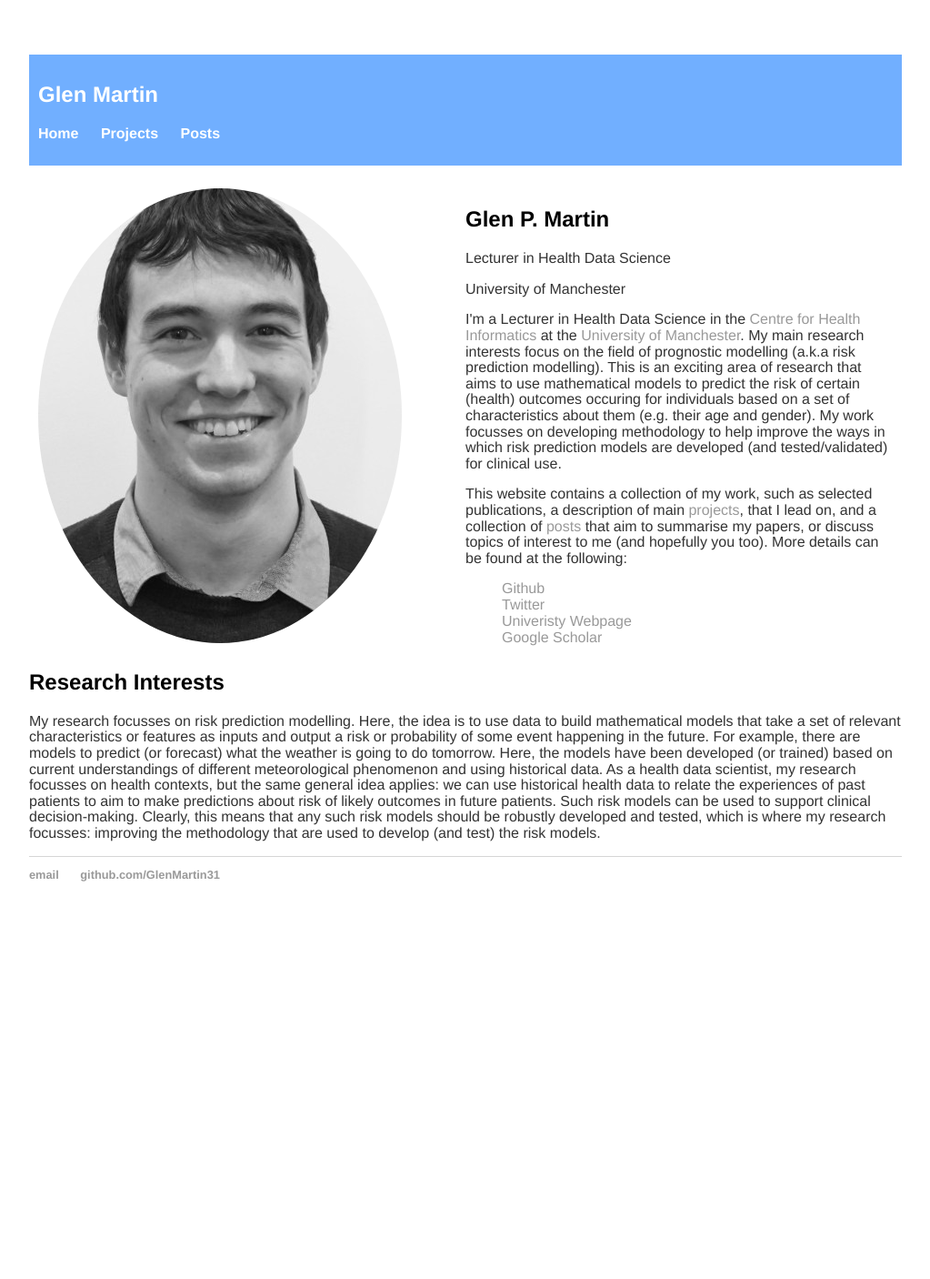
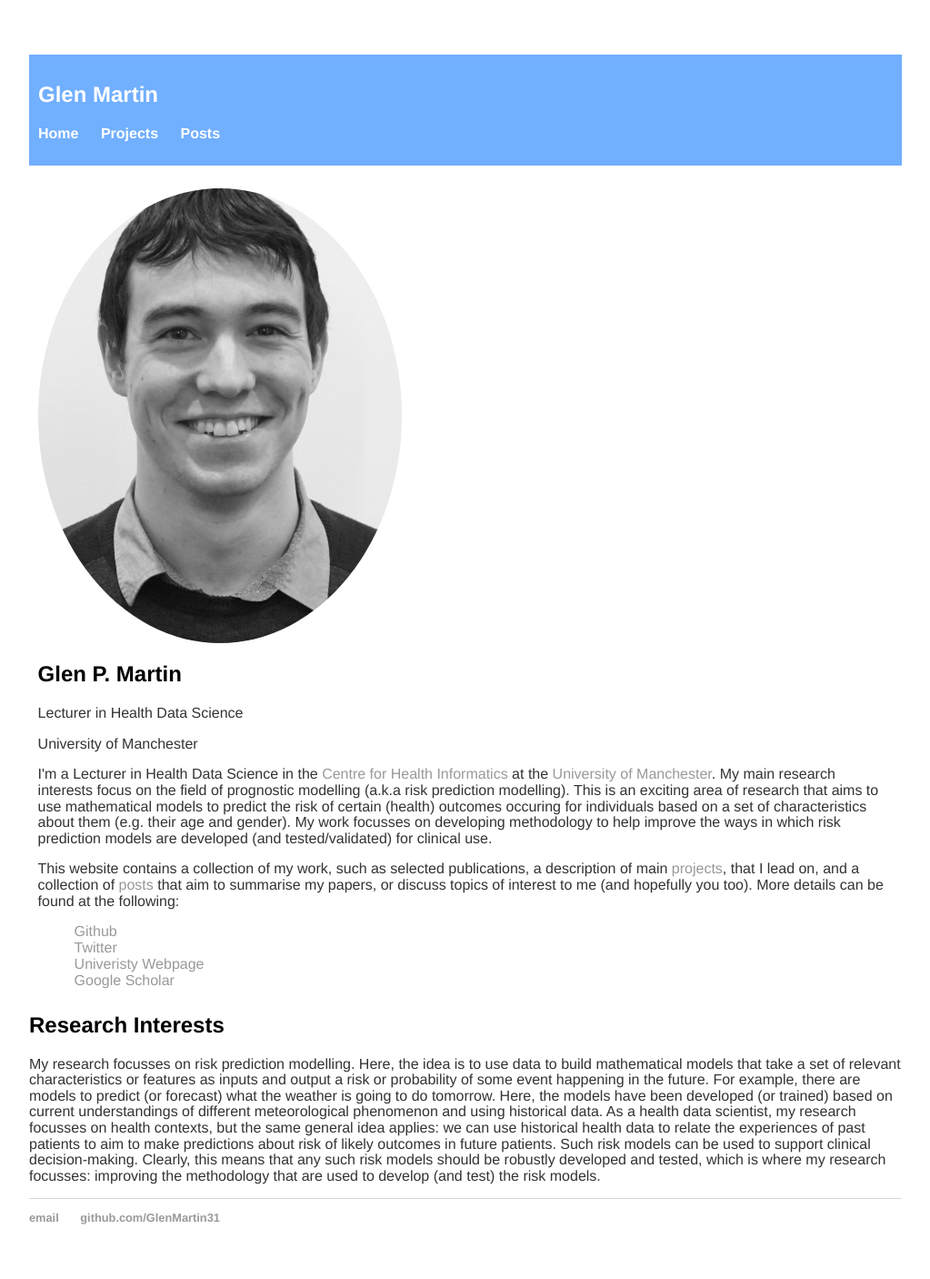
Before and after one commit to GlenMartin31/GlenMartin31.github.io, a Jekyll site: the page built from index.html, in a window 1280 px wide. Shown: the whole page at 91% size, without its empty margins (128-1151 px from the left). Built offline with Jekyll 4.4.1, drawn with Linux system fonts in a browser that asks for light colours; before the commit the page ends 1029 px from its top, so only the background shows below that.

Commit message:
Update main.css

```diff
--- a/css/main.css
+++ b/css/main.css
@@ -40,8 +40,8 @@ img {
     padding:1%;
     float:left;
 }
-.left {float:left;width:50%;}
-.right {float:left;width:50%;}
+.left {float:left;width:auto;}
+.right {float:left;width:auto;}
 
 nav ul, footer ul {
     font-family:'Helvetica', 'Arial', 'Sans-Serif';
```
